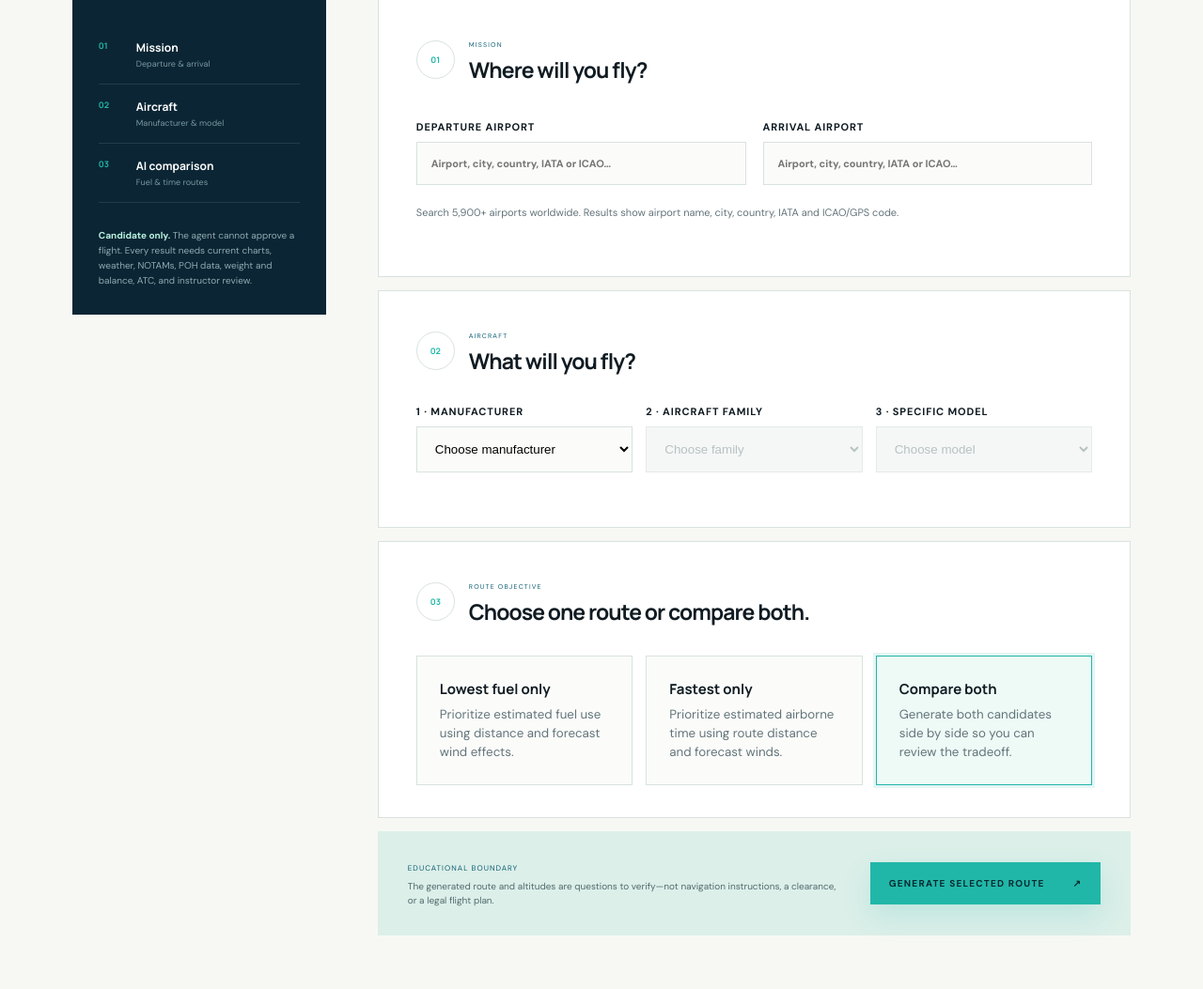
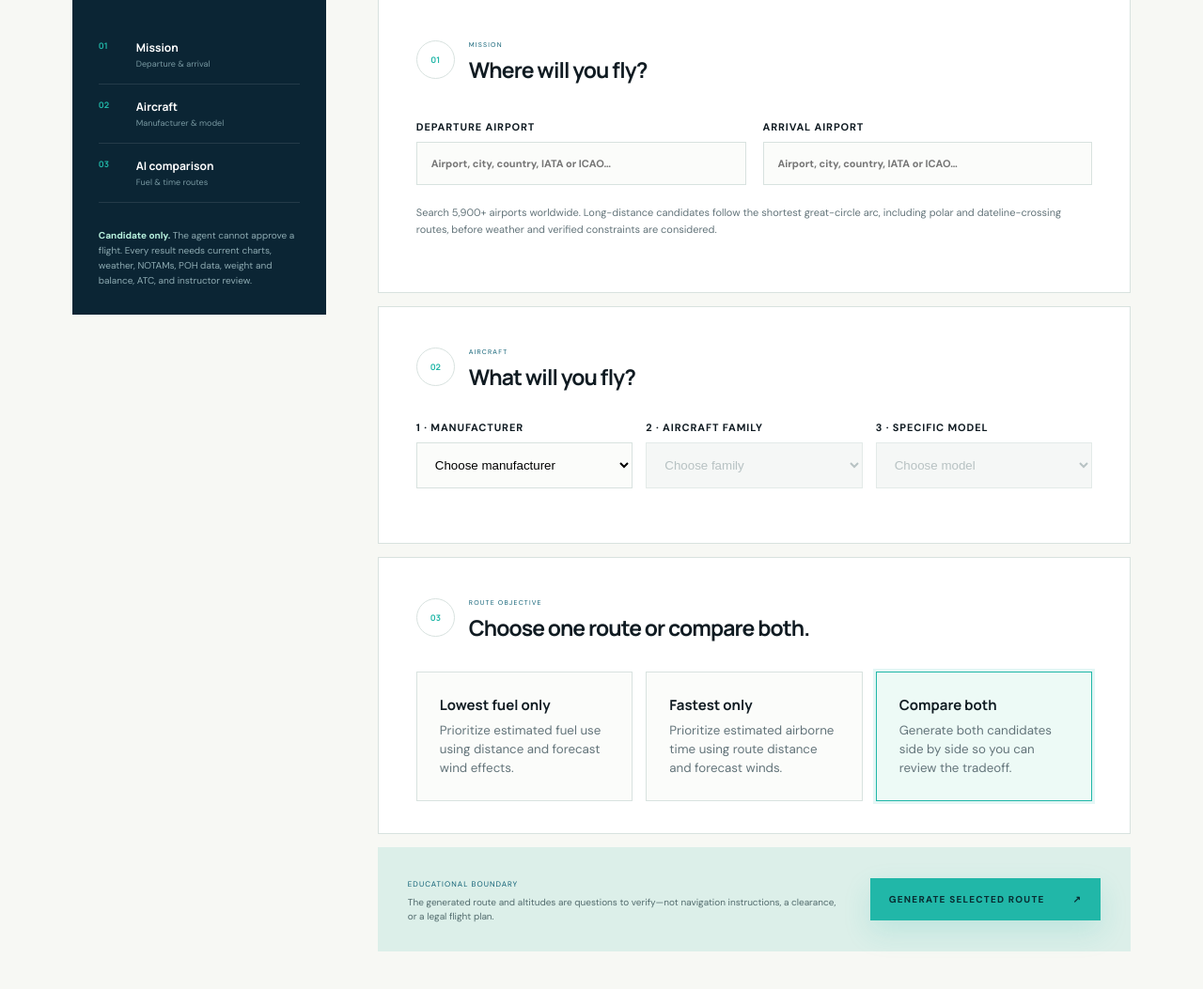
Before and after one commit to chun0325xin-cell/flight-check, a Flask app: page /ai-plan in a window 1280 px wide. Shown: the part 581-1634 px from the top of the page at 94% size. Run offline with Flask 3, Linux system fonts and the light colour scheme; some libraries are stand-ins or nearby versions.

Commit message:
Use great-circle corridors for long routes

```diff
--- a/app.py
+++ b/app.py
@@ -468,21 +468,34 @@ def fetch_metars(stations: list[str]) -> list[dict]:
         return []
 
 
+def great_circle_point(first: dict, second: dict, fraction: float) -> dict:
+    """Interpolate on a sphere so long routes follow their true geographic arc."""
+    lat1, lon1 = math.radians(first["lat"]), math.radians(first["lon"])
+    lat2, lon2 = math.radians(second["lat"]), math.radians(second["lon"])
+    start = (math.cos(lat1) * math.cos(lon1), math.cos(lat1) * math.sin(lon1), math.sin(lat1))
+    end = (math.cos(lat2) * math.cos(lon2), math.cos(lat2) * math.sin(lon2), math.sin(lat2))
+    angle = math.acos(max(-1.0, min(1.0, sum(a * b for a, b in zip(start, end)))))
+    if angle < 1e-10:
+        return {"lat": float(first["lat"]), "lon": float(first["lon"])}
+    start_weight = math.sin((1 - fraction) * angle) / math.sin(angle)
+    end_weight = math.sin(fraction * angle) / math.sin(angle)
+    x = start_weight * start[0] + end_weight * end[0]
+    y = start_weight * start[1] + end_weight * end[1]
+    z = start_weight * start[2] + end_weight * end[2]
+    return {
+        "lat": math.degrees(math.atan2(z, math.sqrt(x * x + y * y))),
+        "lon": ((math.degrees(math.atan2(y, x)) + 180) % 360) - 180,
+    }
+
+
 def interpolate_corridor(first: dict, second: dict, count: int = 7) -> list[dict]:
-    """Return evenly spaced points while taking the short path across the dateline."""
-    lon_delta = second["lon"] - first["lon"]
-    if lon_delta > 180:
-        lon_delta -= 360
-    elif lon_delta < -180:
-        lon_delta += 360
-    return [
-        {
-            "fraction": index / (count - 1),
-            "lat": round(first["lat"] + (second["lat"] - first["lat"]) * index / (count - 1), 4),
-            "lon": round(((first["lon"] + lon_delta * index / (count - 1) + 180) % 360) - 180, 4),
-        }
-        for index in range(count)
-    ]
+    """Return evenly spaced points on the shortest great-circle corridor."""
+    points = []
+    for index in range(count):
+        fraction = index / (count - 1)
+        point = great_circle_point(first, second, fraction)
+        points.append({"fraction": fraction, "lat": round(point["lat"], 4), "lon": round(point["lon"], 4)})
+    return points
 
 
 def fetch_route_winds(departure: str, destination: str, cruise_altitude: int) -> dict:
@@ -787,16 +800,7 @@ def local_fallback_routes(data: dict) -> list[dict]:
     }[aircraft_class]
 
     def interpolated_point(fraction: float) -> dict:
-        lon_delta = destination["lon"] - departure["lon"]
-        if lon_delta > 180:
-            lon_delta -= 360
-        elif lon_delta < -180:
-            lon_delta += 360
-        lon = ((departure["lon"] + lon_delta * fraction + 180) % 360) - 180
-        return {
-            "lat": departure["lat"] + (destination["lat"] - departure["lat"]) * fraction,
-            "lon": lon,
-        }
+        return great_circle_point(departure, destination, fraction)
 
     def altitude_for(fraction: float) -> tuple[int, str]:
         if fraction <= 0.22:
@@ -843,7 +847,8 @@ def local_fallback_routes(data: dict) -> list[dict]:
                 "profile. It does not establish an airway, procedure, clearance, or flyable route."
             ),
             "rationale": (
-                "This fallback uses a different geometric navaid pattern and altitude profile for comparison. "
+                "This fallback anchors its navaids to the shortest great-circle corridor and uses a different "
+                "geometric pattern and altitude profile for comparison. "
                 + (
                     "Current Open-Meteo model winds were supplied to the later time-and-fuel estimate, but the "
                     "navaid sequence itself remains geometric and must not be treated as an operational route."
@@ -884,7 +889,11 @@ def generate_ai_route_candidate(data: dict) -> tuple[dict, str]:
         "Create one educational candidate route for a student pilot. Return JSON only with keys summary, "
         "waypoints, and warnings. waypoints must contain 2-8 objects with id, altitude_ft, and action. "
         "Use real airport, navaid, or fix identifiers appropriate to the countries crossed, starting at departure "
-        "and ending at destination. "
+        "and ending at destination. Anchor the route to the supplied great_circle_reference: it is the shortest "
+        "geographic arc, especially important on polar and dateline-crossing routes. Do not choose a visually "
+        "straight east/west path on a flat map and do not assume an airspace closure that was not supplied. "
+        "If current airspace availability is unknown, keep the geographic candidate and add a warning that the "
+        "countries/FIRs crossed and current restrictions require official verification. "
         "Choose a simple candidate that matches the requested optimization: fastest means minimum practical "
         "distance; lowest_fuel means minimum estimated fuel using supplied cruise speed and fuel burn. "
         "Altitude values are planning targets in feet MSL, not clearances. Never invent radio frequencies, "
@@ -943,6 +952,11 @@ def generate_ai_route_comparison(data: dict) -> tuple[list[dict], str]:
         "sequences must be different. Each waypoints array must "
         "contain 2-8 objects with id, altitude_ft, and action, begin at the supplied departure, and end at the "
         "supplied destination. Use real airport, navaid, or fix identifiers appropriate to the countries crossed. "
+        "Anchor both candidates to the supplied great_circle_reference, which represents the shortest geographic "
+        "arc. This is essential for polar and dateline-crossing routes: do not choose a visually straight path on "
+        "a flat map. Do not assume airspace availability or a closure that is not in the supplied data. Keep the "
+        "geographic candidate near that corridor and explicitly warn that every country/FIR crossed and all current "
+        "restrictions require official verification. "
         "Make the routes meaningfully different. In rationale, explain why the lowest_fuel option may reduce "
         "fuel and why the fastest option may reduce time, discussing distance, waypoint count, altitude profile, "
         "and only the wind/weather evidence actually supplied. Use supplied METAR/TAF records only and flag "
@@ -1782,6 +1796,12 @@ def ai_route_planner():
             "general_aviation": 8500,
         }[selected_aircraft["class_group"]]
         data["route_winds_aloft"] = fetch_route_winds(departure, destination, cruise_altitude)
+        data["great_circle_reference"] = interpolate_corridor(
+            data["departure_airport"], data["destination_airport"], count=9
+        )
+        data["great_circle_distance_nm"] = round(haversine_nm(
+            data["departure_airport"], data["destination_airport"]
+        ), 1)
     except ValueError as exc:
         flash(str(exc), "error")
         return redirect(url_for("ai_route_planner"))
@@ -1853,6 +1873,10 @@ def ai_route_planner():
         if unresolved:
             warnings.append("Removed unverified AI waypoint identifiers: " + ", ".join(unresolved) + ".")
         warnings.append("Speed and fuel burn are aircraft-category comparison estimates; verify approved performance, winds, loading, reserves, weather, NOTAMs, terrain, airspace, and ATC routing.")
+        warnings.append(
+            "The geographic baseline follows the shortest great-circle corridor. It does not confirm permission "
+            "to enter any country or FIR; verify current overflight rights, prohibitions, restrictions, and ATC routing."
+        )
         if data["route_winds_aloft"]["available"]:
             wind_component = wind_result["average_wind_component_kt"]
             wind_word = "tailwind" if wind_component is not None and wind_component >= 0 else "headwind"
--- a/templates/ai_planner.html
+++ b/templates/ai_planner.html
@@ -19,7 +19,7 @@
         <label class="field airport-combobox"><span data-i18n="departure">Departure airport</span><input id="departure-airport-search" placeholder="Airport, city, country, IATA or ICAO…" autocomplete="off" aria-autocomplete="list" required><input type="hidden" name="departure" id="departure-airport-code"><div class="airport-suggestions" role="listbox"></div></label>
         <label class="field airport-combobox"><span data-i18n="arrival">Arrival airport</span><input id="arrival-airport-search" placeholder="Airport, city, country, IATA or ICAO…" autocomplete="off" aria-autocomplete="list" required><input type="hidden" name="destination" id="arrival-airport-code"><div class="airport-suggestions" role="listbox"></div></label>
       </div>
-      <p class="section-help">Search 5,900+ airports worldwide. Results show airport name, city, country, IATA and ICAO/GPS code.</p>
+      <p class="section-help">Search 5,900+ airports worldwide. Long-distance candidates follow the shortest great-circle arc, including polar and dateline-crossing routes, before weather and verified constraints are considered.</p>
     </section>
     <section>
       <div class="planner-section-title"><span>02</span><div><small>AIRCRAFT</small><h2>What will you fly?</h2></div></div>
```
Also changed, not shown: tests/test_app.py (+11 -0 lines), README.md.
